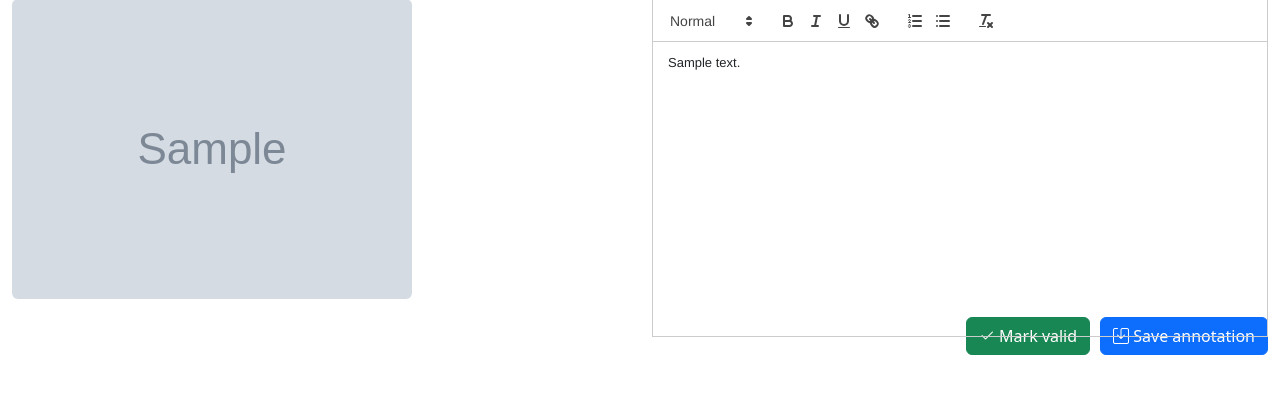
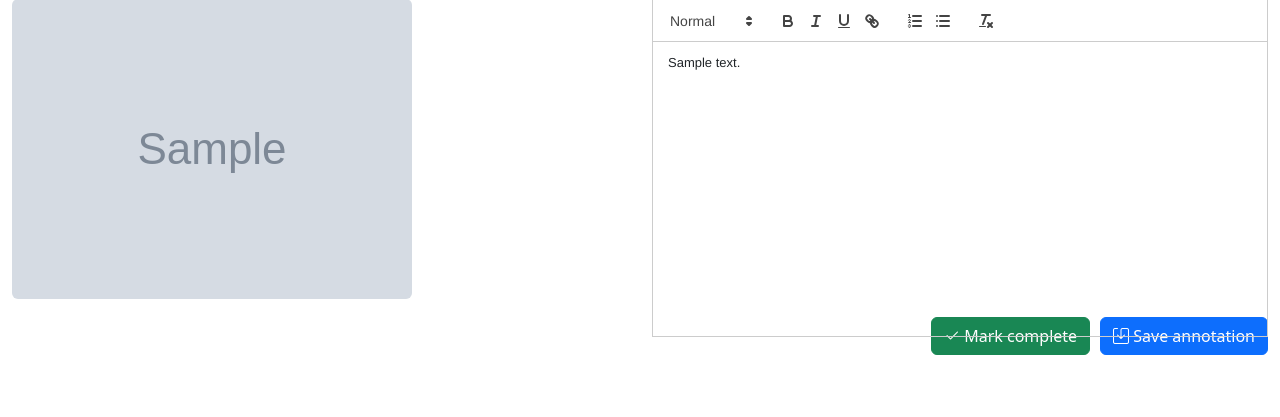
Before and after one commit to arfi-iit/edtlr-annotator, a Django app: page /annotate/ in a window 1280 px wide. Shown: the part 82-499 px from the top of the page. Run offline with Django 5.2, Linux system fonts and the light colour scheme; a user stored in the database is signed in; data comes from the database, SQL or seed files in the repository; tables that the repository leaves empty hold one stand-in row (values such as "Sample post"); grey boxes marked "Sample" are stand-in pictures; some libraries are stand-ins or nearby versions.

Commit message:
Refactored the application to use complete instead of valid
In order to improve terminology and meaning, the term `valid`, in
regards to an annotation was changed to `complete`, which represents
better the process.

```diff
--- a/src/annotation/static/annotation/js/validation-flow.js
+++ b/src/annotation/static/annotation/js/annotation-flow.js
@@ -1,6 +1,6 @@
-class ValidationFlow{
+class AnnotationFlow{
     constructor(imageId, editorId, saveButtonId,
-                markValidButtonId, hiddenFieldNames){
+                markCompleteButtonId, hiddenFieldNames){
         this.image = document.getElementById(imageId);
 
         this.editor = document.getElementById(editorId);
@@ -10,7 +10,7 @@ class ValidationFlow{
         this.editor.style.height="96%";
 
         this.btnSave = document.getElementById(saveButtonId);
-        this.btnMarkValid = document.getElementById(markValidButtonId);
+        this.btnMarkComplete = document.getElementById(markCompleteButtonId);
         this.hiddenFields = hiddenFieldNames.map(name => document.getElementsByName(name))
             .map(nodeList => Array.from(nodeList))
             .flat();
@@ -28,7 +28,7 @@ class ValidationFlow{
 
     setControlsVisible(visible){
         let controls = [
-            this.btnMarkValid,
+            this.btnMarkComplete,
             this.btnSave,
             this.image,
             this.editor
@@ -39,7 +39,7 @@ class ValidationFlow{
     }
 
     setControlsEnabled(enabled){
-        this.btnMarkValid.disabled = !enabled;
+        this.btnMarkComplete.disabled = !enabled;
         this.btnSave.disabled = !enabled;
         this.quill.enable(enabled);
         this.image.disabled = !enabled;
--- a/src/annotation/templates/annotation/index.html
+++ b/src/annotation/templates/annotation/index.html
@@ -2,7 +2,7 @@
 {% load i18n %}
 {% load static %}
 
-{% block title %}{% translate "Validate text"  %}{% endblock %}
+{% block title %}{% translate "Annotate text"  %}{% endblock %}
 
 {% block links %}
 <link href="https://cdn.quilljs.com/1.3.6/quill.snow.css" rel="stylesheet">
@@ -36,14 +36,14 @@
 	  {% translate 'Save annotation' %}
 	</button>
       </form>
-      <form method="post" action="{% url 'annotation:mark-valid' %}">
+      <form method="post" action="{% url 'annotation:mark-complete' %}">
 	{% csrf_token %}
 	<input type="hidden" name="contents" value="">
 	<input type="hidden" name="page-id" value="{{page_id}}">
-	<button type="submit" id="btn-mark-valid"
+	<button type="submit" id="btn-mark-complete"
 		class="btn btn-success">
 	  <i class="bi bi-check2"></i>
-	  {% translate "Mark valid" %}
+	  {% translate "Mark complete" %}
 	</button>
       </form>
     </div>
@@ -56,12 +56,12 @@
 <!-- Include the Quill library -->
 <script src="https://cdn.quilljs.com/1.3.6/quill.js"></script>
 
-<script src="{% static 'annotation/js/validation-flow.js' %}">
+<script src="{% static 'annotation/js/annotation-flow.js' %}">
 </script>
 <script>
-  let validationFlow = new ValidationFlow('image', 'editor',
-					  'btn-save-annotation', 'btn-mark-valid',
+  let annotationFlow = new AnnotationFlow('image', 'editor',
+					  'btn-save-annotation', 'btn-mark-complete',
 					  ['contents']);
-  validationFlow.initialize({{page_id}});
+  annotationFlow.initialize({{page_id}});
 </script>
 {% endblock %}
--- a/src/annotation/templates/annotation/thank-you.html
+++ b/src/annotation/templates/annotation/thank-you.html
@@ -2,7 +2,7 @@
 {% load i18n %}
 {% load static %}
 
-{% block title %}{% translate "Validate text"  %}{% endblock %}
+{% block title %}{% translate "Thank you!"  %}{% endblock %}
 
 {% block content %}
 <main>
--- a/src/annotation/urls.py
+++ b/src/annotation/urls.py
@@ -6,7 +6,9 @@ app_name = "annotation"
 urlpatterns = [
     path("", views.IndexView.as_view(), name="index"),
     path("api/pages/<int:page_id>", views.get_page, name="get-page"),
-    path("validate", views.mark_valid, name="mark-valid"),
+    path("complete",
+         views.MarkAnnotationCompleteView.as_view(),
+         name="mark-complete"),
     path("save", views.SaveAnnotationView.as_view(), name="save"),
     path("thank-you", views.thank_you, name="thank-you"),
 ]
--- a/src/annotation/views.py
+++ b/src/annotation/views.py
@@ -16,6 +16,7 @@ from typing import Tuple
 
 @login_required
 def thank_you(request):
+    """Render a thank you message when there are no pages to annotate."""
     return render(request, "annotation/thank-you.html")
 
 
@@ -92,6 +93,7 @@ class IndexView(LoginRequiredMixin, View):
 
 @login_required
 def get_page(request, page_id: int):
+    """Retrieve the page image and the text contents."""
     try:
         user_id = request.user.id
         page = Page.objects.get(pk=page_id)
@@ -136,6 +138,11 @@ class SaveAnnotationView(LoginRequiredMixin, View):
         return page_id, contents
 
 
-@login_required
-def mark_valid(request):
-    return redirect("annotation:index")
+class MarkAnnotationCompleteView(LoginRequiredMixin, View):
+    """Implements the view for marking an annotation as being complete."""
+
+    index_page = "annotation:index"
+
+    def post(self, request):
+        """Save the annotation from the request body and mark it as complete."""
+        return redirect(self.index_page)
```
Also changed, not shown: src/annotation/locale/ro/LC_MESSAGES/django.po.
